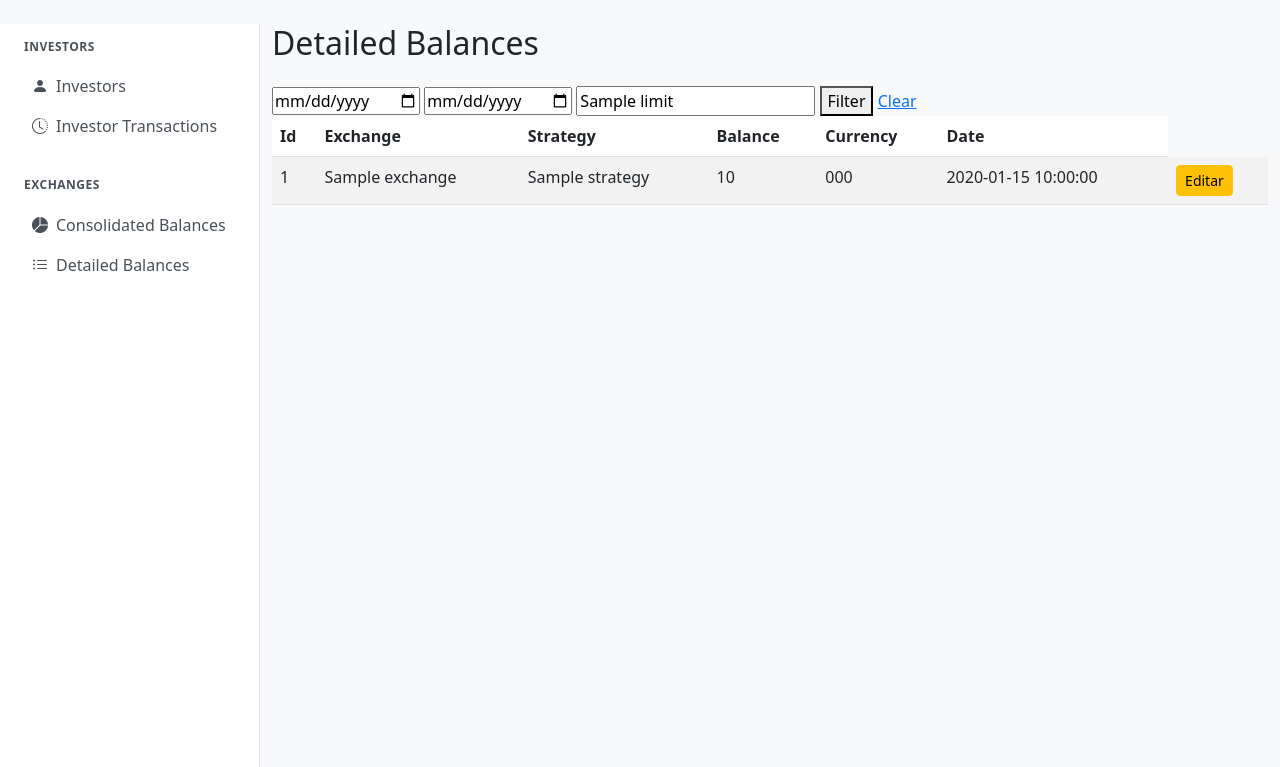
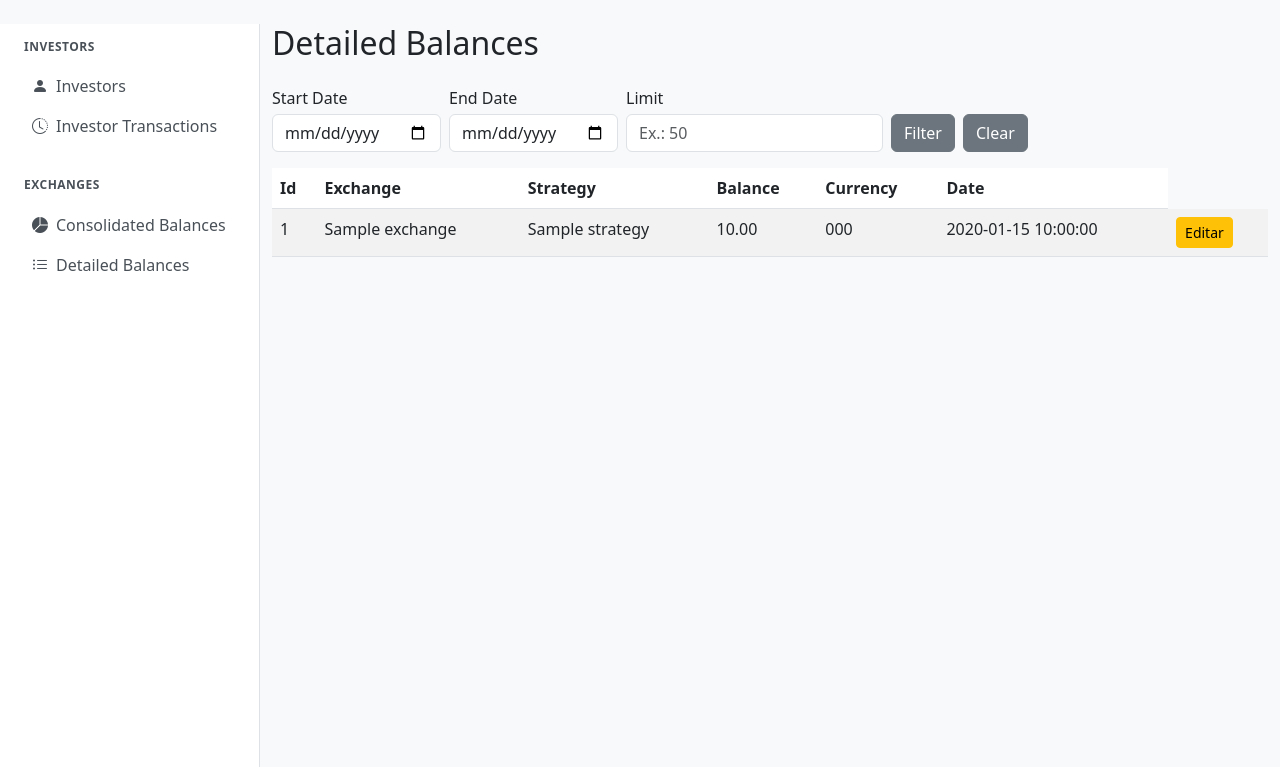
Before and after one commit to alexandrekoury/painel-python-app, a Flask app: template templates/exchange/balances.html in a window 1280 px wide. Shown: the part 56-823 px from the top of the page. Run offline with Flask 3, Linux system fonts and the light colour scheme; the template is opened without the code that fills it: most values are stand-ins (such as "Sample title", 1, 10 or a date in 2020).

Commit message:
improve form layouts

```diff
--- a/templates/exchange/balances.html
+++ b/templates/exchange/balances.html
@@ -3,12 +3,21 @@
 
 <h2 class="mb-4">Detailed Balances</h2>
 
-<form method="get" class="filter-form">
-    <input type="date" name="start_date" value="{{ start_date or '' }}">
-    <input type="date" name="end_date" value="{{ end_date or '' }}">
-    <input type="int" name="limit" value="{{ limit or '' }}" placeholder="Limit">
-    <button type="submit">Filter</button>
-    <a href="{{ url_for('exchange.list_balances') }}">Clear</a>
+<form method="get" class="mb-3 me-3 d-inline-flex gap-2">
+    <div>
+        <label for="start_date" class="form-label d-block mb-1">Start Date</label>
+        <input type="date" id="start_date" name="start_date" value="{{ start_date or '' }}" class="form-control">
+    </div>
+    <div>
+        <label for="end_date" class="form-label d-block mb-1">End Date</label>
+        <input type="date" id="end_date" name="end_date" value="{{ end_date or '' }}" class="form-control">
+    </div>
+    <div>
+        <label for="limit" class="form-label d-block mb-1">Limit</label>
+        <input type="number" id="limit" name="limit" value="{{ limit or '' }}" placeholder="Ex.: 50" class="form-control">
+    </div>
+    <button type="submit" class="btn btn-secondary align-self-end">Filter</button>
+    <a href="{{ url_for('exchange.list_balances') }}" class="btn btn-secondary align-self-end">Clear</a>
 </form>
 
 <table class="table table-striped">
@@ -28,7 +37,7 @@
             <td>{{ balance.id }}</td>
             <td>{{ balance.exchange.name }}</td>
             <td>{{ balance.strategy.name }}</td>
-            <td>{{ balance.balance }}</td>
+            <td>{{ "{:,.2f}".format(balance.balance) }}</td>
             <td>{{ balance.currency.code }}</td>
             <td>{{ balance.update_datetime }}</td>
             <td><a href="/exchange/balance/edit/{{ balance.id }}" class="btn btn-warning btn-sm">Editar</a></td>
```
Also changed, not shown: templates/exchange/consolidated.html (+15 -6 lines).
